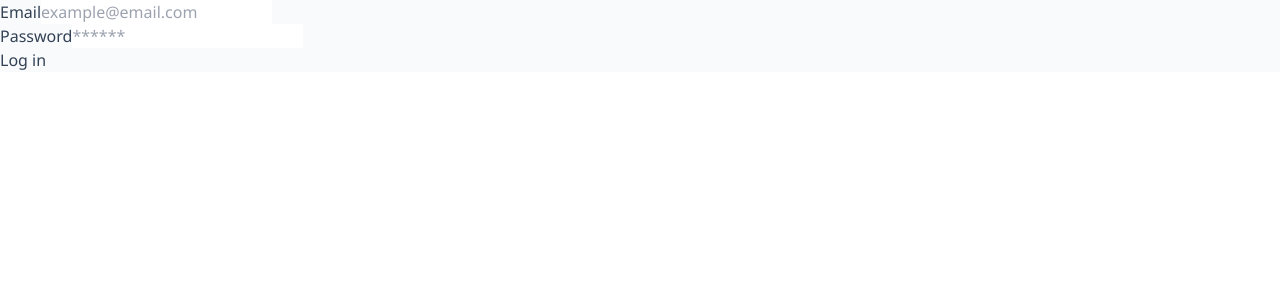
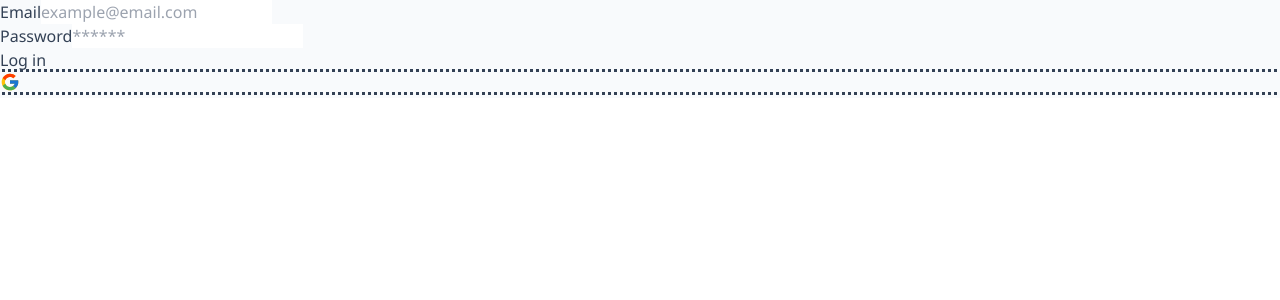
Before and after one commit to don-bi/senior-companion, a Next.js app: page /auth/login in a window 1280 px wide. Shown: the top 300 px of the page. Built offline with nearby package versions, Linux system fonts and the light colour scheme; no server answers.

Commit message:
implemented oauth, started work on email verification

```diff
--- a/auth.config.ts
+++ b/auth.config.ts
@@ -1,14 +1,19 @@
 import GitHub from "next-auth/providers/github";
+import Google from "next-auth/providers/google";
 import { NextAuthConfig } from "next-auth";
 import Credentials from "next-auth/providers/credentials";
 
 import { loginSchema } from './schemas/index';
-import { getUserByEmail } from './data/user';
+import { getUserByEmail, getUserById } from './data/user';
 import bcrypt from 'bcryptjs';
 
 
 export default {
     providers: [
+        Google({
+            clientId: process.env.GOOGLE_ID,
+            clientSecret: process.env.GOOGLE_SECRET,
+        }),
         Credentials({
             async authorize(credentials): Promise<any> {
                 const validatedData = loginSchema.safeParse(credentials);
--- a/auth.ts
+++ b/auth.ts
@@ -7,6 +7,14 @@ import { getUserById } from "./data/user"
 import { UserRole } from "@prisma/client"
 
 export const { auth, handlers, signIn, signOut } = NextAuth({
+    events: {
+        async linkAccount({user}) {
+            await db.user.update({
+                where: {id: user.id},
+                data: {emailVerified: new Date()}
+            })
+        }
+    },
     callbacks: {
         async session({token, session}) {
             if (token.sub && session.user) session.user.id = token.sub
--- a/components/auth/login-form.tsx
+++ b/components/auth/login-form.tsx
@@ -8,6 +8,7 @@ import { useForm } from 'react-hook-form';
 import z from "zod";
 import FormSuccess from "./form-success";
 import FormError from "./form-error";
+import OAuth from "./oauth";
 
 export default function LoginForm() {
     const [success, setSuccess] = useState<string | undefined>("");
@@ -51,6 +52,8 @@ export default function LoginForm() {
             <FormError message={error}/>
 
             <button type="submit">Log in</button>
+
+            <OAuth />
         </form>
     )
 }
--- /dev/null
+++ b/components/auth/oauth.tsx
@@ -0,0 +1,21 @@
+import { DEFAULT_LOGIN_REDIRECT } from "@/routes";
+import { signIn } from "next-auth/react";
+import { FcGoogle } from "react-icons/fc";
+
+export default function OAuth() {
+    const onClick = (provider: "google") => {
+        signIn(provider, {
+            callbackUrl: DEFAULT_LOGIN_REDIRECT,
+        })
+    }
+
+    return (
+        <div>
+            <button
+                className="w-full outline-dotted"
+                onClick={()=>onClick("google")}>
+                <FcGoogle className="h-5 w-5"/>
+            </button>
+        </div>
+    )
+}
--- a/components/auth/register-form.tsx
+++ b/components/auth/register-form.tsx
@@ -8,6 +8,7 @@ import { useForm } from 'react-hook-form';
 import z from "zod";
 import FormSuccess from "./form-success";
 import FormError from "./form-error";
+import OAuth from "./oauth";
 
 export default function RegisterForm() {
     const [success, setSuccess] = useState<string | undefined>("");
@@ -56,6 +57,8 @@ export default function RegisterForm() {
             <FormError message={error}/>
 
             <button type="submit">Create an account</button>
+
+            <OAuth />
         </form>
     )
 }
```
Also changed, not shown: data/verification-token.ts (added), 1 other file (tests, documents, lock files or other folders).
